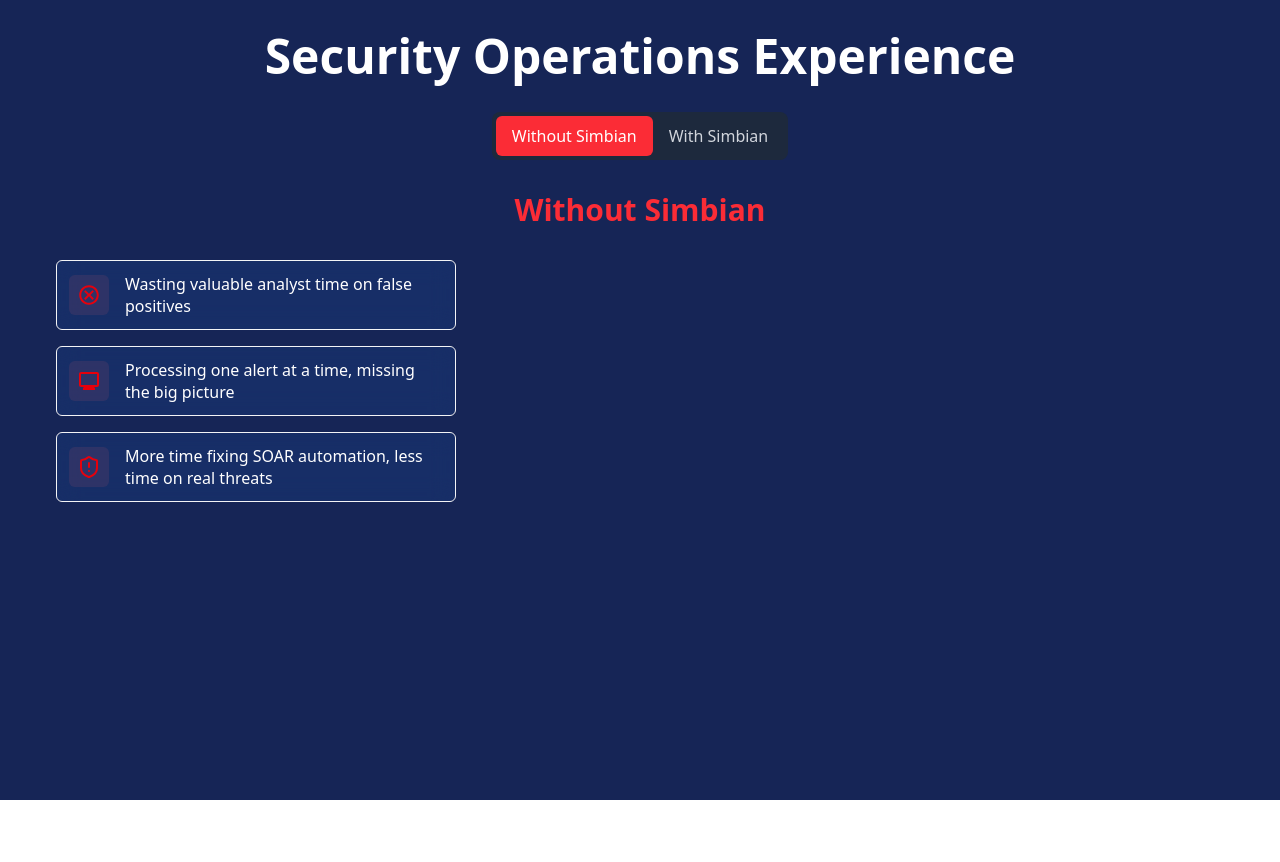
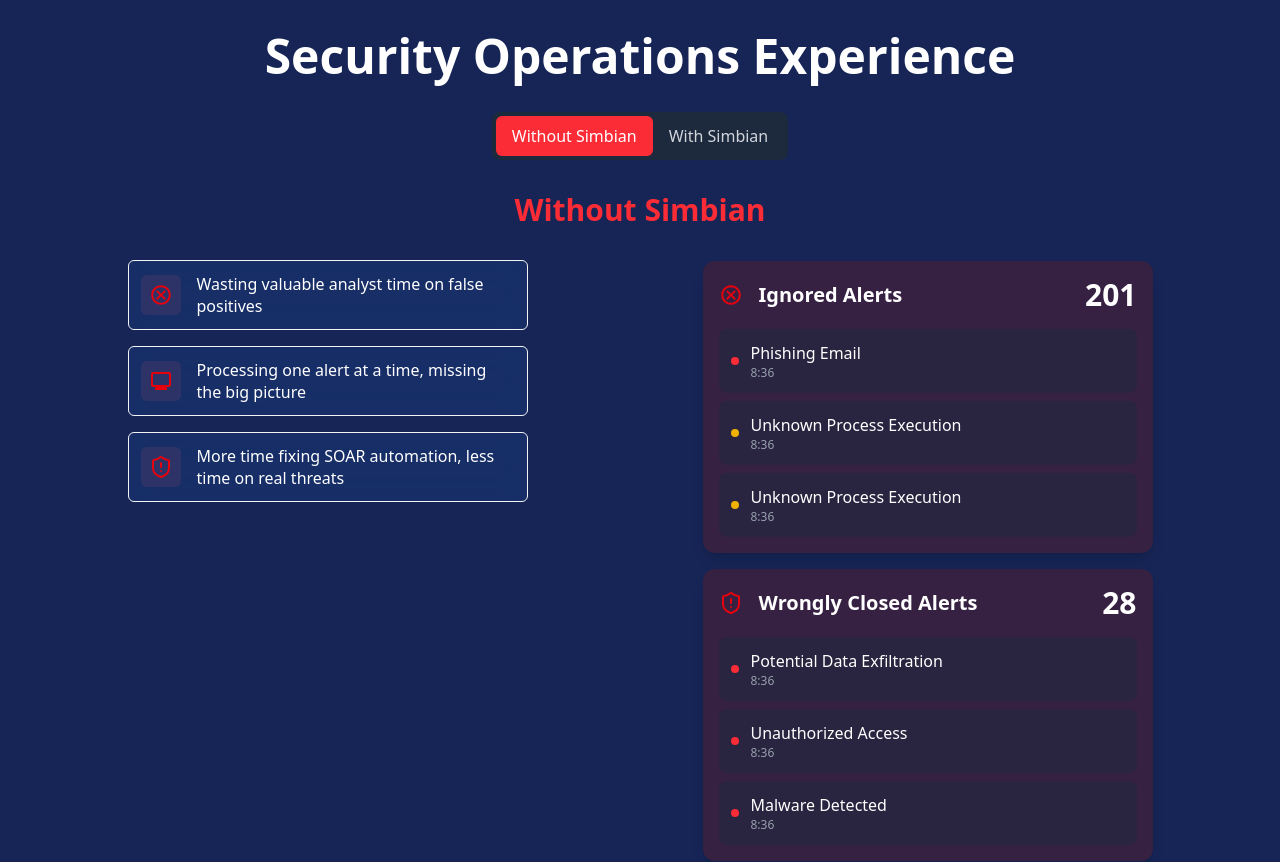
Before and after one commit to shrivastavpush/simbian-FED-task, a Next.js app: page / in a window 1280 px wide. Shown: the top 862 px of the page. Before the commit the page ends 800 px from the top, so only its background shows below. Built offline with nearby package versions, Linux system fonts and the light colour scheme.

Commit message:
Added withoutPage and AlertData

```diff
--- a/app/components/AlertCard.tsx
+++ b/app/components/AlertCard.tsx
@@ -1,5 +1,5 @@
 import React, { JSX } from "react";
-import { AnimatePresence } from "framer-motion";
+import { AnimatePresence, motion } from "framer-motion";
 
 import AlertItem from "./AlertItem";
 import AnimationCounter from "./AnimationCounter";
@@ -30,14 +30,19 @@
                 <AnimationCounter from={countStart} to={countEnd} nodeRef={nodeRef} />
             </div>
 
-
-            <div className="space-y-2 max-h-52 overflow-y-auto">
+            <div className="space-y-2 max-h-52 overflow-y-auto mt-4">
                 <AnimatePresence>
                     {withSimbian ? (
-                        <div className="flex items-center justify-center h-10 text-green-400 gap-2 py-4">
-                            < FaRegCheckCircle size={24} />
+                        <motion.div
+                            key="clear"
+                            initial={{ opacity: 0 }}
+                            animate={{ opacity: 1 }}
+                            exit={{ opacity: 0 }}
+                            className="flex items-center justify-center h-10 text-green-400 gap-2 py-4"
+                        >
+                            <FaRegCheckCircle size={24} />
                             All Clear
-                        </div>
+                        </motion.div>
                     ) : (
                         alerts.map((alert, index) => (
                             <AlertItem key={alert.id} alert={alert} index={index} />
--- a/app/components/AnimationCounter.tsx
+++ b/app/components/AnimationCounter.tsx
@@ -1,15 +1,16 @@
 import { animate } from "framer-motion";
 import React, { useEffect } from "react";
 
-export default function Counter({ from, to, nodeRef }:
+export default function AnimationCounter({ from, to, nodeRef }:
     {
         from: number;
         to: number;
-        nodeRef: React.RefObject<HTMLDivElement>
+        nodeRef: React.RefObject<HTMLDivElement | null>;
     }) {
 
     useEffect(() => {
         const node = nodeRef.current;
+        if (!node) return;
 
         const controls = animate(from, to, {
             duration: 1,
@@ -19,7 +20,14 @@
         });
 
         return () => controls.stop();
-    }, [from, to, nodeRef,]);
+    }, [from, to, nodeRef]);
 
-    return <div className="text-3xl font-bold" ref={nodeRef} />;
+    return (
+        <div
+            className="text-3xl font-bold"
+            ref={nodeRef}
+            aria-live="polite"
+            aria-label={`Count: ${to}`}
+        />
+    );
 }
--- a/app/pages/WithSimbian.tsx
+++ b/app/pages/WithSimbian.tsx
@@ -8,7 +8,7 @@
 
 export default function WithSimbian() {
     return (
-        <div>
+        <>
             <h2 className="text-3xl font-bold text-center mb-8 text-green-500">
                 With Simbian
             </h2>
@@ -40,12 +40,12 @@
                             countEnd={data.countEnd}
                             icon={<data.icon size={24} className="text-green-600" />}
                             color={data.color}
-                            alerts={data.alerts}
+                            alerts={[]}
                             withSimbian={data.withSimbian}
                         />
                     ))}
                 </div>
             </div>
-        </div>
+        </>
     );
 }
--- a/app/pages/WithoutSimbian.tsx
+++ b/app/pages/WithoutSimbian.tsx
@@ -1,111 +1,111 @@
 "use client";
 
-// import { useState, useEffect } from "react";
-// import AlertCard from "../components/AlertCard";
+import { useState, useEffect } from "react";
+import AlertCard from "../components/AlertCard";
 import ContentCard from "../components/ContentCard";
-// import { getRandomAlert } from "../utils/alertData";
-
-import { IoMdCloseCircleOutline } from "react-icons/io";
-import { LuShieldAlert } from "react-icons/lu";
-import { MdOutlineMonitor } from "react-icons/md";
-// import { GoBellSlash } from "react-icons/go";
+import { AlertItemData, getRandomAlert } from "../data/alertItemData";
+import { WithoutSimbianAlertCards } from "../data/alertCardData";
+import { contentDataWithoutSimbian } from "../data/contentData";
 
 export default function WithoutSimbian() {
-    // const [ignoredCount, setIgnoredCount] = useState(200);
-    // const [wronglyClosedCount, setWronglyClosedCount] = useState(35);
-    // const [activeThreatsCount, setActiveThreatsCount] = useState(5);
+    const [ignoredCount, setIgnoredCount] = useState(200);
+    const [wronglyClosedCount, setWronglyClosedCount] = useState(35);
+    const [activeThreatsCount, setActiveThreatsCount] = useState(5);
 
-    // const [ignoredAlerts, setIgnoredAlerts] = useState([]);
-    // const [wronglyClosedAlerts, setWronglyClosedAlerts] = useState([]);
-    // const [activeThreats, setActiveThreats] = useState([]);
+    const [ignoredAlerts, setIgnoredAlerts] = useState(() => [
+        getRandomAlert(), getRandomAlert(), getRandomAlert()
+    ]);
+    const [wronglyClosedAlerts, setWronglyClosedAlerts] = useState(() => [
+        getRandomAlert(), getRandomAlert(), getRandomAlert()
+    ]);
+    const [activeThreats, setActiveThreats] = useState(() => [
+        getRandomAlert(), getRandomAlert(), getRandomAlert()
+    ]);
 
-    // // Add new alerts periodically
-    // useEffect(() => {
-    //     const ignoredInterval = setInterval(() => {
-    //         const newAlert = getRandomAlert();
-    //         setIgnoredAlerts(prev => [newAlert, ...prev.slice(0, 4)]);
-    //         setIgnoredCount(prev => prev + 1);
-    //     }, 5000);
+    // Adding new alerts periodically
+    useEffect(() => {
+        const ignoredInterval = setInterval(() => {
+            const newAlert = getRandomAlert();
+            setIgnoredAlerts(prev => [newAlert, ...prev.slice(0, 4)]);
+            setIgnoredCount(prev => prev + 1);
+        }, 3000);
 
-    //     const wronglyClosedInterval = setInterval(() => {
-    //         const newAlert = getRandomAlert();
-    //         setWronglyClosedAlerts(prev => [newAlert, ...prev.slice(0, 4)]);
-    //         setWronglyClosedCount(prev => prev + 1);
-    //     }, 12000);
+        const wronglyClosedInterval = setInterval(() => {
+            const newAlert = getRandomAlert();
+            setWronglyClosedAlerts(prev => [newAlert, ...prev.slice(0, 4)]);
+            setWronglyClosedCount(prev => prev + 1);
+        }, 5000);
 
-    //     const threatsInterval = setInterval(() => {
-    //         const newAlert = getRandomAlert();
-    //         setActiveThreats(prev => [newAlert, ...prev.slice(0, 4)]);
-    //         setActiveThreatsCount(prev => prev + 1);
-    //     }, 15000);
+        const threatsInterval = setInterval(() => {
+            const newAlert = getRandomAlert();
+            setActiveThreats(prev => [newAlert, ...prev.slice(0, 4)]);
+            setActiveThreatsCount(prev => prev + 1);
+        }, 4000);
 
-    //     // Initialize with some alerts
-    //     setIgnoredAlerts([getRandomAlert(), getRandomAlert(), getRandomAlert()]);
-    //     setWronglyClosedAlerts([getRandomAlert(), getRandomAlert()]);
-    //     setActiveThreats([getRandomAlert(), getRandomAlert()]);
-
-    //     return () => {
-    //         clearInterval(ignoredInterval);
-    //         clearInterval(wronglyClosedInterval);
-    //         clearInterval(threatsInterval);
-    //     };
-    // }, []);
+        return () => {
+            clearInterval(ignoredInterval);
+            clearInterval(wronglyClosedInterval);
+            clearInterval(threatsInterval);
+        };
+    }, []);
 
     return (
-        <div>
+        <>
             <h2 className="text-3xl font-bold text-center mb-8 text-red-500">
                 Without Simbian
             </h2>
 
-            <div className="flex px-10 items-baseline">
+            <div className="flex md:flex-row flex-col px-0 md:px-10 items-baseline justify-around gap-6 md:gap-0">
 
                 {/* sample content messages */}
                 <div className="flex flex-col items-center justify-evenly gap-4 mr-8">
-                    <ContentCard
-                        title="Wasting valuable analyst time on false positives"
-                        className="bg-red-400/10"
-                        icon={<IoMdCloseCircleOutline size={24} className="text-red-600" />}
-                    />
-                    <ContentCard
-                        title="Processing one alert at a time, missing the big picture"
-                        className="bg-red-400/10"
-                        icon={<MdOutlineMonitor size={24} className="text-red-600" />}
-                    />
-                    <ContentCard
-                        title="More time fixing SOAR automation, less time on real threats"
-                        className="bg-red-400/10"
-                        icon={<LuShieldAlert size={24} className="text-red-600" />}
-                    />
+                    {contentDataWithoutSimbian.map((data) => (
+                        <ContentCard
+                            key={data.title}
+                            title={data.title}
+                            className={data.className}
+                            icon={<data.icon size={24} className="text-red-600" />}
+                        />
+                    ))}
                 </div>
 
                 {/* alert boxes */}
 
-                {/* <div className="grid grid-cols-1 md:grid-cols-3 gap-6 mb-12">
-                    <AlertCard
-                        title="Ignored Alerts"
-                        count={ignoredCount}
-                        icon={<GoBellSlash size={24} color="#FFFFFF" />}
-                        color="bg-red-900/30"
-                        alerts={ignoredAlerts}
-                    />
+                <div className="flex flex-col items-center gap-4">
+                    {WithoutSimbianAlertCards.map((data) => {
+                        let count = 0;
+                        let alerts: AlertItemData[] = [];
 
-                    <AlertCard
-                        title="Wrongly Closed Alerts"
-                        count={wronglyClosedCount}
-                        icon={<IoMdCloseCircleOutline size={24} color="#FFFFFF" />}
-                        color="bg-yellow-900/30"
-                        alerts={wronglyClosedAlerts}
-                    />
+                        switch (data.type) {
+                            case "ignored":
+                                count = ignoredCount;
+                                alerts = ignoredAlerts;
+                                break;
+                            case "wronglyClosed":
+                                count = wronglyClosedCount;
+                                alerts = wronglyClosedAlerts;
+                                break;
+                            case "active":
+                                count = activeThreatsCount;
+                                alerts = activeThreats;
+                                break;
+                        }
 
-                    <AlertCard
-                        title="Active Threats"
-                        count={activeThreatsCount}
-                        icon={<LuShieldAlert size={24} color="#FFFFFF" />}
-                        color="bg-orange-900/30"
-                        alerts={activeThreats}
-                    />
-                </div> */}
+                        return (
+                            <AlertCard
+                                key={data.title}
+                                title={data.title}
+                                countStart={data.countStart}
+                                countEnd={count}
+                                icon={<data.icon size={24} className="text-red-600" />}
+                                color={data.color}
+                                alerts={alerts}
+                                withSimbian={data.withSimbian}
+                            />
+                        );
+                    })}
+                </div>
             </div>
-        </div>
+        </>
     );
 }
```
Also changed, not shown: app/components/StepFlow.tsx (+7 -6 lines), app/data/alertCardData.ts (+8 -10 lines), app/data/stepsData.ts (+5 -5 lines).
